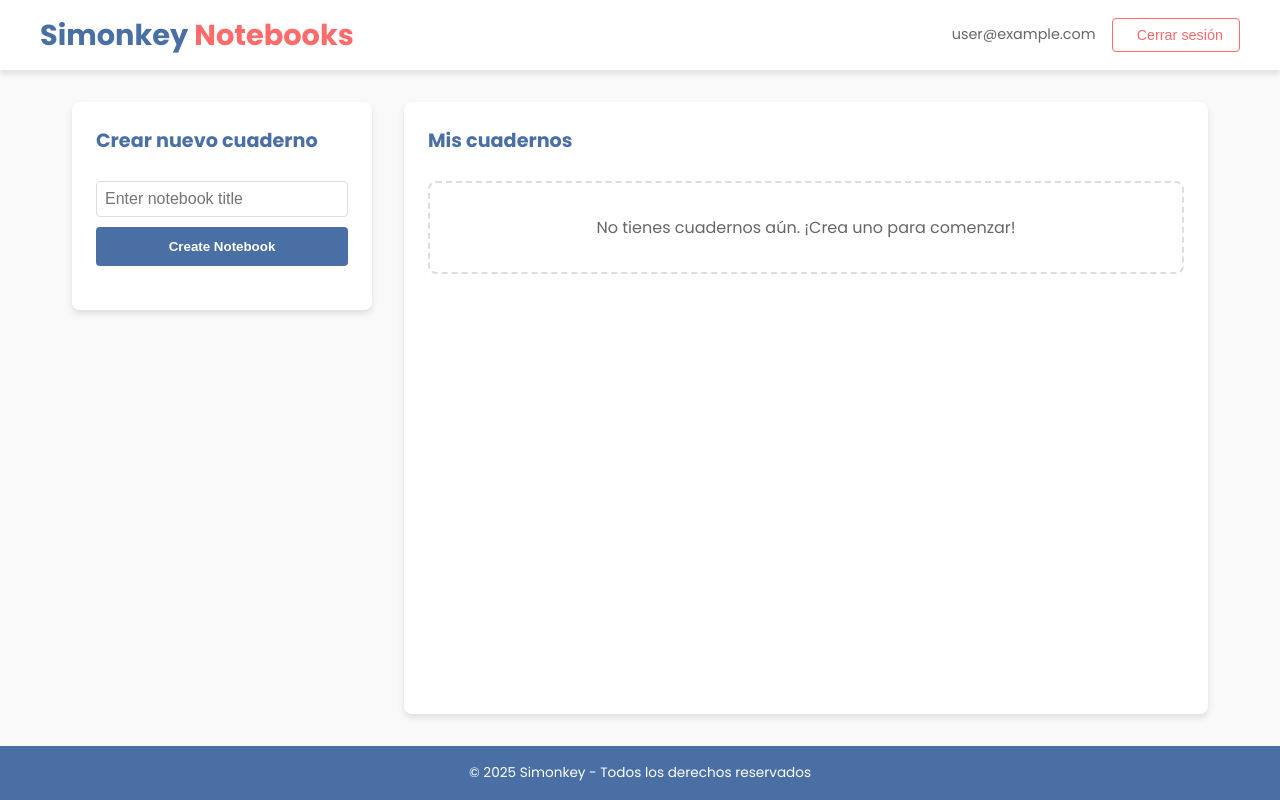
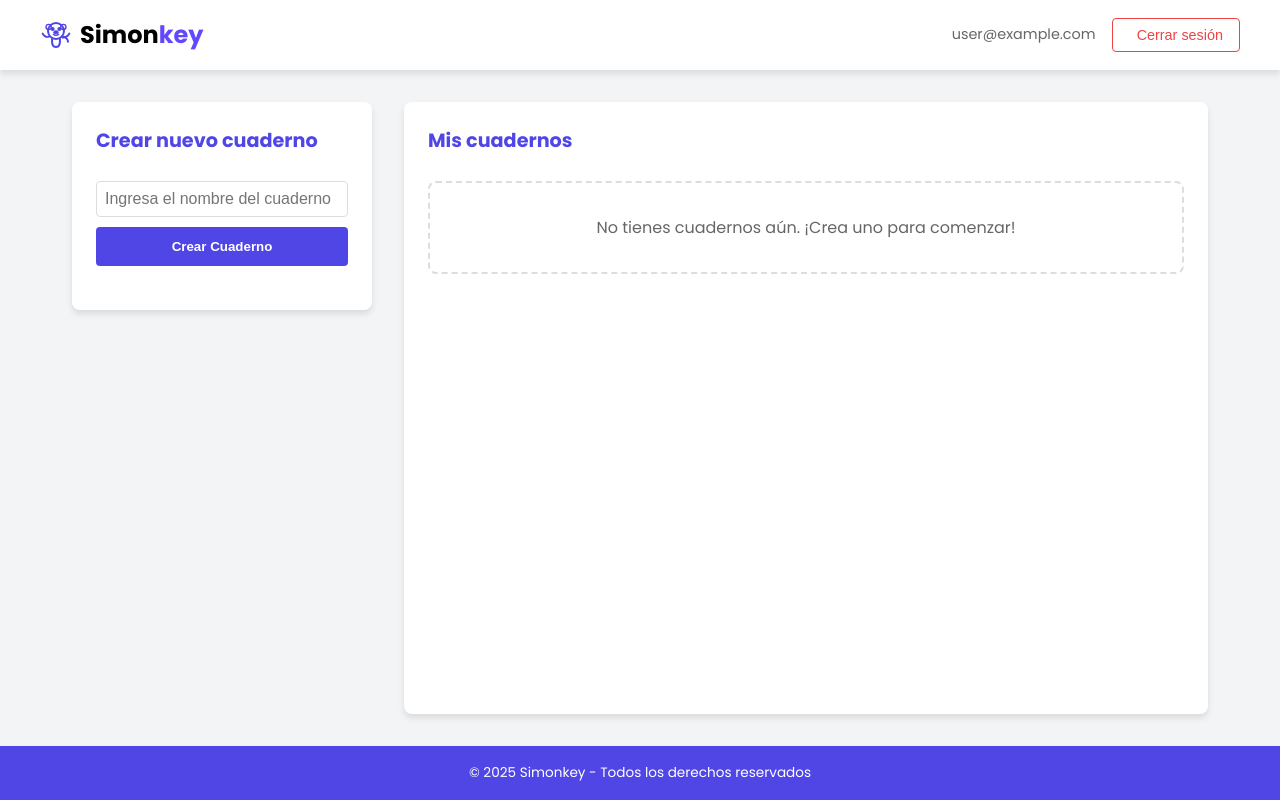
Before and after one commit to rubenelhore/simonkey-react, a React (Vite) app: page /notebooks in a window 1280 px wide. Built offline with nearby package versions, Linux system fonts and the light colour scheme; no server answers; the database is empty; sample sign-in values are in the browser's storage.

Commit message:
Interfaz UXUI Notebooks

```diff
--- a/src/components/NotebookForm.tsx
+++ b/src/components/NotebookForm.tsx
@@ -26,10 +26,10 @@ const NotebookForm: React.FC<NotebookFormProps> = ({ onCreate }) => {
         type="text"
         value={title}
         onChange={(e) => setTitle(e.target.value)}
-        placeholder="Enter notebook title"
+        placeholder="Ingresa el nombre del cuaderno"
         required
       />
-      <button type="submit">Create Notebook</button>
+      <button type="submit">Crear Cuaderno</button>
     </form>
   );
 };
--- a/src/pages/Notebook.tsx
+++ b/src/pages/Notebook.tsx
@@ -46,7 +46,19 @@ const Notebooks: React.FC = () => {
     <div className="notebooks-container">
       <header className="notebooks-header">
         <div className="header-content">
-          <h1>Simonkey <span className="accent">Notebooks</span></h1>
+          <div className="logo-title-group">
+            <img
+          src="/img/favicon.svg"
+          alt="Logo Simonkey"
+          className="logo-img"
+          width="24"
+          height="24"
+            />
+            <h1>
+              <span style={{ color: 'black' }}>Simon</span>
+              <span style={{ color: '#6147FF' }}>key</span>
+            </h1>
+          </div>
           <div className="user-section">
             {userEmail && <p className="user-email">{userEmail}</p>}
             <button className="logout-button" onClick={handleLogout}>
--- a/src/styles/Notebooks.css
+++ b/src/styles/Notebooks.css
@@ -1,16 +1,19 @@
 /* Notebooks.css - Estilos para la página de notebooks */
 
-/* Variables globales */
+/* Variables globales - Usando las variables del index.css global */
 :root {
-  --primary-color: #4a6fa5;
-  --accent-color: #ff6b6b;
-  --background-color: #f9f9f9;
+  --primary-color: var(--primary);
+  --primary-light: var(--primary-light);
+  --accent-color: var(--accent);
+  --background-color: var(--light);
   --card-background: #ffffff;
-  --text-color: #333333;
+  --text-color: var(--dark);
   --light-text: #666666;
   --header-height: 70px;
   --shadow: 0 4px 6px rgba(0, 0, 0, 0.1);
   --transition: all 0.3s ease;
+  --success-color: var(--success);
+  --danger-color: var(--danger);
 }
 
 /* Contenedor principal */
@@ -20,7 +23,7 @@
   color: var(--text-color);
   display: flex;
   flex-direction: column;
-  font-family: 'Poppins', -apple-system, BlinkMacSystemFont, 'Segoe UI', Roboto, Oxygen, Ubuntu, Cantarell, 'Open Sans', 'Helvetica Neue', sans-serif;
+  /* La font-family ya está definida globalmente en body */
 }
 
 /* Header de la página */
@@ -66,8 +69,8 @@
 
 .logout-button {
   background: none;
-  border: 1px solid var(--accent-color);
-  color: var(--accent-color);
+  border: 1px solid var(--danger-color);
+  color: var(--danger-color);
   padding: 0.5rem 1rem;
   border-radius: 4px;
   cursor: pointer;
@@ -79,7 +82,7 @@
 }
 
 .logout-button:hover {
-  background-color: var(--accent-color);
+  background-color: var(--danger-color);
   color: white;
 }
 
@@ -202,7 +205,7 @@ button[type="submit"] {
 }
 
 button[type="submit"]:hover {
-  background-color: #3a5a8c;
+  background-color: var(--primary-light);
 }
 
 /* Para la lista de notebooks */
@@ -265,9 +268,28 @@ button[type="submit"]:hover {
 }
 
 .action-delete {
-  color: var(--accent-color);
+  color: var(--danger-color);
 }
 
 .notebook-card-actions button:hover {
   transform: scale(1.2);
 }
+
+/* Estilos para el logo-title-group */
+.logo-title-group {
+  display: flex;
+  align-items: center;
+  gap: 8px;
+}
+
+.logo-img {
+  width: 32px;
+  height: 32px;
+  object-fit: contain;
+}
+
+.logo-title-group h1 {
+  font-size: 1.5rem;
+  margin: 0;
+  display: flex;
+}
```
